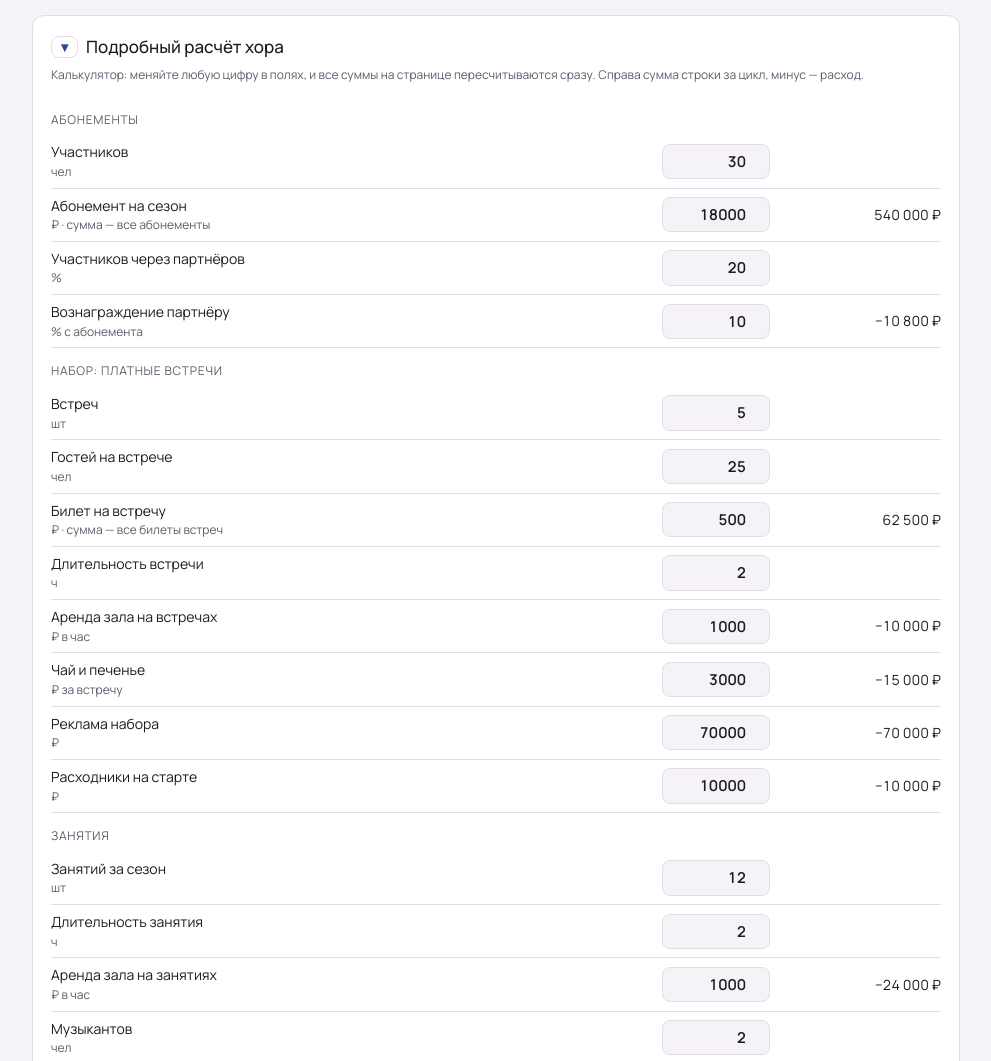
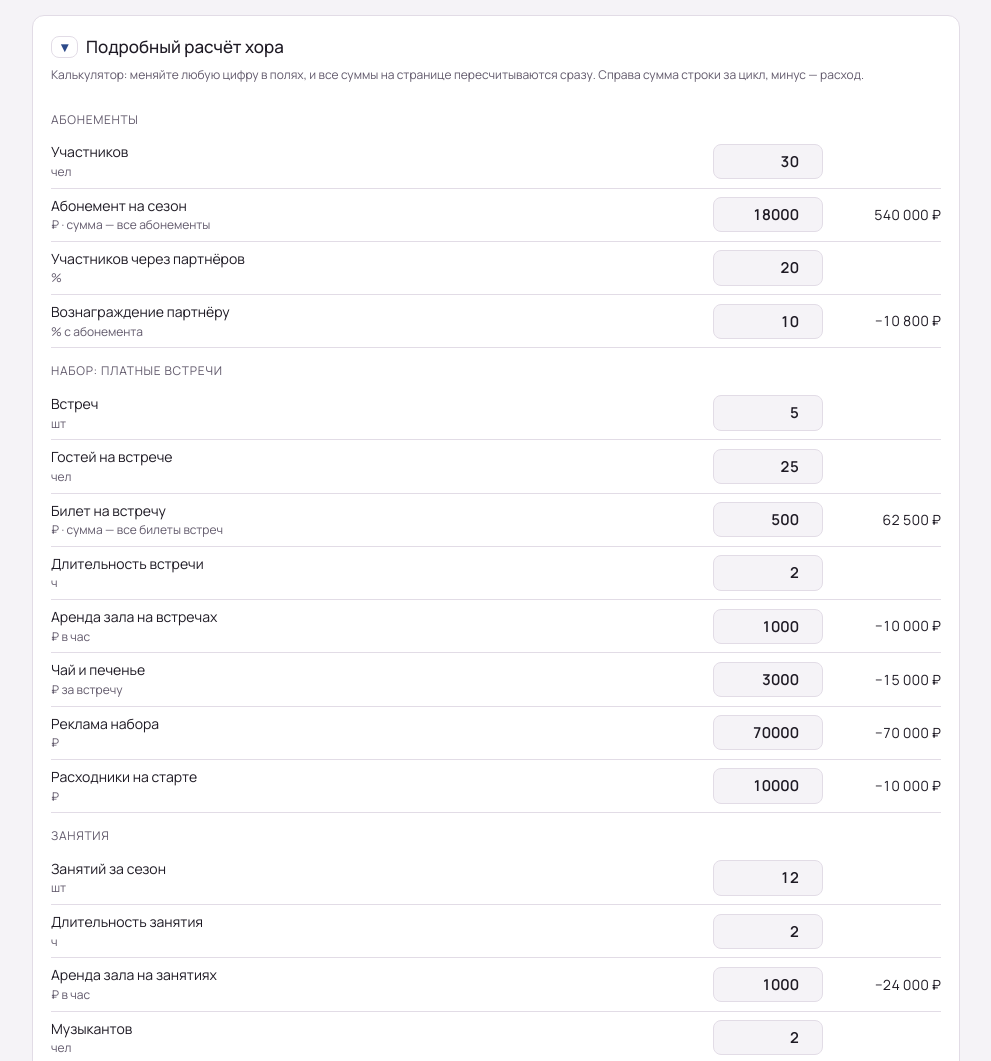
Before and after one commit to eabelozer26-droid/brusnika-smeta, a plain HTML site: page partners.html in a window 1280 px wide. Shown: the part 514-1575 px from the top of the page, without its empty margins (144-1135 px from the left). Drawn offline with Linux system fonts and the light colour scheme; a web font is replaced by a local one.

Commit message:
Калькулятор: постоянная ширина столбцов на телефоне
Co-Authored-By: Claude Opus 5.5 <noreply@anthropic.com>

```diff
--- a/partners.html
+++ b/partners.html
@@ -80,15 +80,18 @@ tr.sub td{font-weight:700;border-bottom:2px solid var(--line)}
 tr.group td{padding-top:14px;font-size:12px;letter-spacing:.06em;text-transform:uppercase;color:var(--muted);border-bottom:none}
 .steps{margin:0;padding-left:18px;display:grid;gap:6px;font-size:14px}
 .note{font-size:12px;color:var(--muted);margin:0}
-.calc td{vertical-align:middle}
-.calc td.in{width:118px;padding-left:10px}
+.calc{table-layout:fixed}
+.calc col.ci{width:118px}
+.calc col.cv{width:118px}
+.calc td{vertical-align:middle;overflow-wrap:anywhere}
+.calc td.in{padding-left:8px}
 .calc td.in input{font:inherit;font-size:15px;font-weight:600;font-variant-numeric:tabular-nums;padding:5px 8px;border:1px solid var(--line);border-radius:8px;background:var(--bg);color:var(--fg);width:100%;min-width:0;text-align:right}
 .calc td.in input:focus{outline:2px solid var(--berry);outline-offset:1px}
-.calc td.v{text-align:right;white-space:nowrap;padding-left:12px;width:1%}
+.calc td.v{text-align:right;white-space:nowrap;padding-left:8px}
 .calc td small{display:block;color:var(--muted);font-size:12px}
 details.more{margin-top:16px}
 details.more summary{cursor:pointer;font-weight:600;font-size:14px}
-@media (max-width:520px){.calc td.in{width:92px}}
+@media (max-width:520px){.calc col.ci{width:84px}.calc col.cv{width:96px}.calc td.v{font-size:13px}}
 .two-in{display:grid;grid-template-columns:repeat(2,minmax(0,1fr));gap:18px}
 @media (max-width:820px){.two-in{grid-template-columns:minmax(0,1fr)}}
 th{font-size:12px;color:var(--muted);font-weight:600}
@@ -726,7 +729,7 @@ tr.hl td{font-weight:700;background:var(--berry-soft)}
       var inp = row.k ? '<input type="number" min="0" step="' + row.st + '" inputmode="decimal" data-t="' + row.src + '" data-k="' + row.k + '" aria-label="' + esc(row.t) + '">' : '';
       return '<tr' + (row.sub ? ' class="sub"' : '') + '><td>' + row.t + '<small>' + [row.u, row.s].filter(Boolean).join(' · ') + '</small></td><td class="in">' + inp + '</td><td class="v" id="cv' + i + '"></td></tr>';
     }).join('');
-    var el = document.getElementById(id); if (el) el.innerHTML = '<tbody>' + html + '</tbody>';
+    var el = document.getElementById(id); if (el) el.innerHTML = '<colgroup><col><col class="ci"><col class="cv"></colgroup><tbody>' + html + '</tbody>';
   });
 
   Array.prototype.forEach.call(document.querySelectorAll('input[data-k]'), function(el){
```
